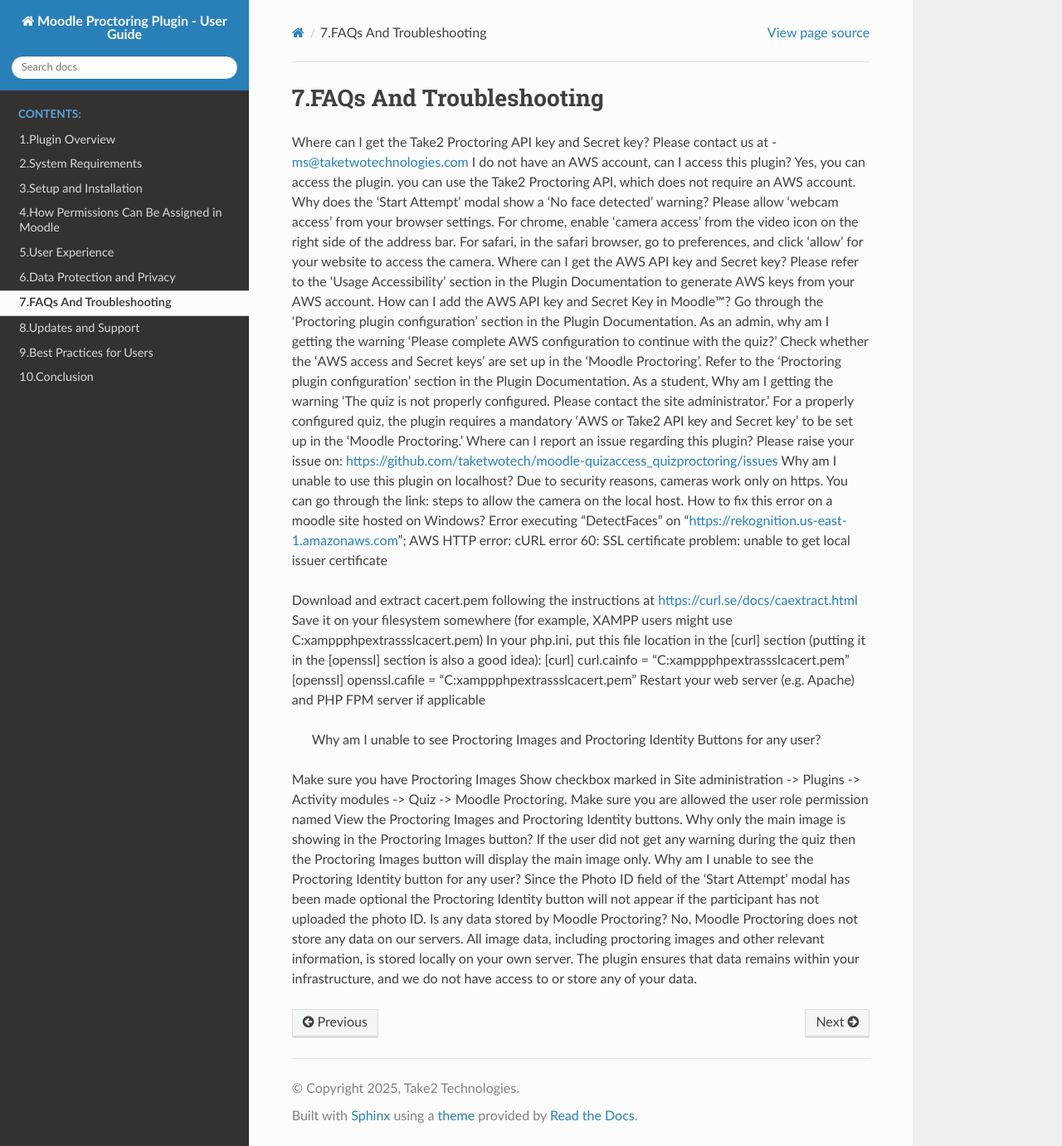
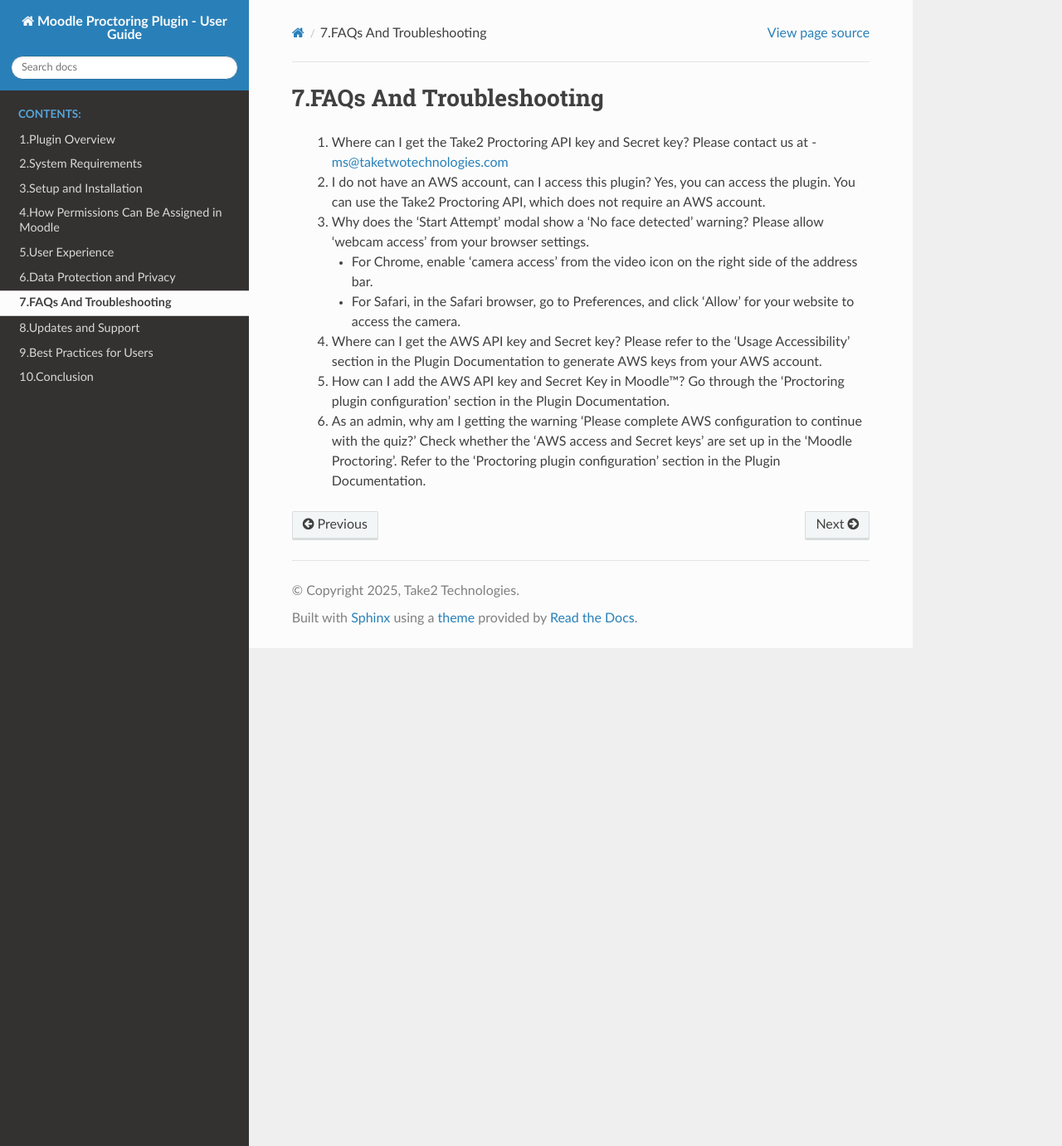
Before and after one commit to Yogeshtake2/readthedoc, a Sphinx documentation site: the page built from docs/source/faq-troubleshooting.rst, in a window 1280 px wide and 1381 px high. Shown: the whole window at 83% size. Built offline with Sphinx 7.4.7 and the Read the Docs theme 3.1.0, drawn with Linux system fonts in a browser that asks for light colours.

Commit message:
Update faq-troubleshooting.rst

```diff
--- a/docs/source/faq-troubleshooting.rst
+++ b/docs/source/faq-troubleshooting.rst
@@ -1,44 +1,23 @@
 7.FAQs And Troubleshooting
 ====================================
 
-Where can I get the Take2 Proctoring API key and Secret key?
-Please contact us at - ms@taketwotechnologies.com
-I do not have an AWS account, can I access this plugin?
-Yes, you can access the plugin. you can use the Take2 Proctoring API, which does not require an AWS account.
-Why does the ‘Start Attempt’ modal  show a ‘No face detected’ warning?
-Please allow ‘webcam access’ from your browser settings.
-For chrome, enable ‘camera access’ from the video icon on the right side of the address bar. For safari, in the safari browser, go to preferences, and click 'allow' for your website to access the camera.
-Where can I get the AWS API key and Secret key?
-Please refer to the ‘Usage Accessibility’ section in the Plugin Documentation to generate AWS keys from your AWS account.
-How can I add the AWS API key and Secret Key in Moodle™?
-Go through the ‘Proctoring plugin configuration’ section in the Plugin Documentation.
-As an admin, why am I getting the warning ‘Please complete AWS configuration to continue with the quiz?’
-Check whether the ‘AWS access and Secret keys’ are set up in the ‘Moodle Proctoring’. Refer to the ‘Proctoring plugin configuration’ section in the Plugin Documentation.
-As a student, Why am I getting the warning ‘The quiz is not properly configured. Please contact the site administrator.’
-For a properly configured quiz, the plugin requires a mandatory ‘AWS or Take2 API key and Secret key’ to be set up in the ‘Moodle Proctoring.’
-Where can I report an issue regarding this plugin?
-Please raise your issue on:  https://github.com/taketwotech/moodle-quizaccess_quizproctoring/issues
-Why am I unable to use this plugin on localhost?
-Due to security reasons, cameras work only on https.
-You can go through the link: steps to allow the camera on the local host.
-How to fix this error on a moodle site hosted on Windows?
-Error executing "DetectFaces" on "https://rekognition.us-east-1.amazonaws.com"; AWS HTTP error: cURL error 60: SSL certificate problem: unable to get local issuer certificate
+   1. Where can I get the Take2 Proctoring API key and Secret key?
+      Please contact us at - ms@taketwotechnologies.com
 
+   2. I do not have an AWS account, can I access this plugin?
+      Yes, you can access the plugin. You can use the Take2 Proctoring API, which does not require an AWS account.
 
-Download and extract cacert.pem following the instructions at https://curl.se/docs/caextract.html
-Save it on your filesystem somewhere (for example, XAMPP users might use C:\xampp\php\extras\ssl\cacert.pem)
-In your php.ini, put this file location in the [curl] section (putting it in the [openssl] section is also a good idea):
-[curl]
-curl.cainfo = "C:\xampp\php\extras\ssl\cacert.pem"
-[openssl]
-openssl.cafile = "C:\xampp\php\extras\ssl\cacert.pem"
-Restart your web server (e.g. Apache) and PHP FPM server if applicable
-   Why am I unable to see Proctoring Images and Proctoring Identity Buttons for any user?
-Make sure you have Proctoring Images Show checkbox marked in Site administration -> Plugins -> Activity modules -> Quiz -> Moodle Proctoring.
-Make sure you are allowed the user role permission named View the Proctoring Images and Proctoring Identity buttons.
-Why only the main image is showing in the Proctoring Images button?
-If the user did not get any warning during the quiz then the Proctoring Images button will display the main image only.
-Why am I unable to see the Proctoring Identity button for any user?
-Since the Photo ID field of the ‘Start Attempt’ modal has been made optional the Proctoring Identity button will not appear if the participant has not uploaded the photo ID.
-Is any data stored by Moodle Proctoring?
-No, Moodle Proctoring does not store any data on our servers. All image data, including proctoring images and other relevant information, is stored locally on your own server. The plugin ensures that data remains within your infrastructure, and we do not have access to or store any of your data.
+   3. Why does the ‘Start Attempt’ modal show a ‘No face detected’ warning?
+      Please allow ‘webcam access’ from your browser settings.
+
+      - For Chrome, enable ‘camera access’ from the video icon on the right side of the address bar.
+      - For Safari, in the Safari browser, go to Preferences, and click 'Allow' for your website to access the camera.
+
+   4. Where can I get the AWS API key and Secret key?
+      Please refer to the ‘Usage Accessibility’ section in the Plugin Documentation to generate AWS keys from your AWS account.
+
+   5. How can I add the AWS API key and Secret Key in Moodle™?
+      Go through the ‘Proctoring plugin configuration’ section in the Plugin Documentation.
+
+   6. As an admin, why am I getting the warning ‘Please complete AWS configuration to continue with the quiz?’
+      Check whether the ‘AWS access and Secret keys’ are set up in the ‘Moodle Proctoring’. Refer to the ‘Proctoring plugin configuration’ section in the Plugin Documentation.
```
